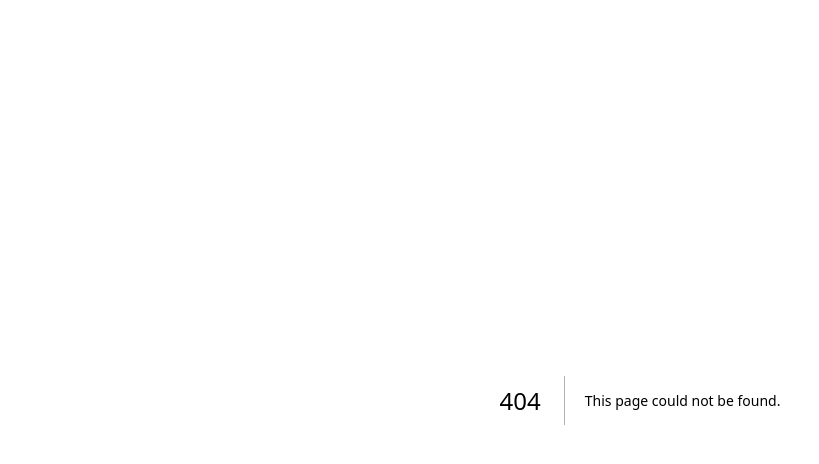
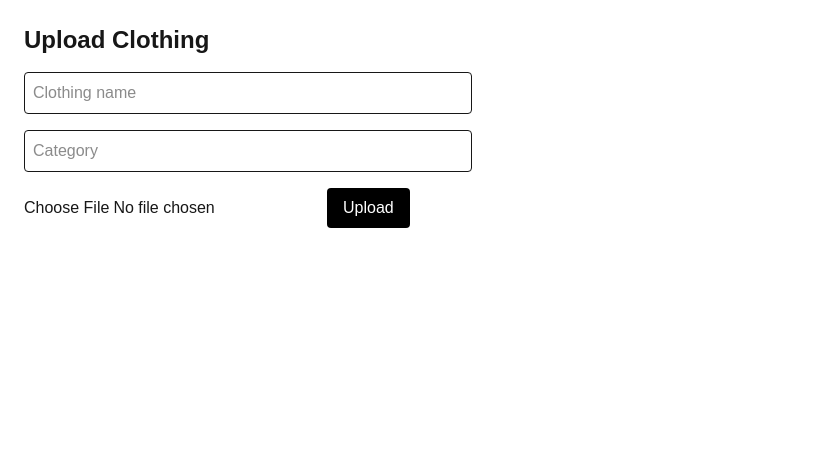
Before and after one commit to fennypatel1/threadvault, a Next.js app in the folder frontend/: page /upload in a window 1280 px wide. Before the commit this address had no page. Shown: the top 464 px of the page, without its empty margins (0-819 px from the left). Built offline with nearby package versions, Linux system fonts and the light colour scheme.

Commit message:
ensure uploads appear in frontend

```diff
--- /dev/null
+++ b/frontend/app/components/UploadForm.tsx
@@ -0,0 +1,74 @@
+"use client"
+
+import { useState } from "react"
+import { useRouter } from "next/navigation"
+
+
+export default function UploadForm() {
+    const router = useRouter()
+
+  const [name, setName] = useState("")
+  const [category, setCategory] = useState("")
+  const [image, setImage] = useState<File | null>(null)
+  const [loading, setLoading] = useState(false)
+
+  async function handleSubmit(e: React.FormEvent) {
+    e.preventDefault()
+    setLoading(true)
+
+    const formData = new FormData()
+    formData.append("name", name)
+    formData.append("category", category)
+    if (image) {
+      formData.append("image", image)
+    }
+
+    await fetch("http://127.0.0.1:8000/clothes", {
+      method: "POST",
+      body: formData,
+    })
+
+    router.push("/")
+router.refresh()
+
+  }
+
+  return (
+    <form
+      onSubmit={handleSubmit}
+      className="space-y-4 max-w-md"
+    >
+      <input
+        className="border p-2 w-full rounded"
+        placeholder="Clothing name"
+        value={name}
+        onChange={(e) => setName(e.target.value)}
+        required
+      />
+
+      <input
+        className="border p-2 w-full rounded"
+        placeholder="Category"
+        value={category}
+        onChange={(e) => setCategory(e.target.value)}
+        required
+      />
+
+      <input
+        type="file"
+        accept="image/*"
+        onChange={(e) =>
+          setImage(e.target.files?.[0] ?? null)
+        }
+        required
+      />
+
+      <button
+        disabled={loading}
+        className="bg-black text-white px-4 py-2 rounded disabled:opacity-50"
+      >
+        {loading ? "Uploading..." : "Upload"}
+      </button>
+    </form>
+  )
+}
--- a/frontend/app/page.tsx
+++ b/frontend/app/page.tsx
@@ -1,33 +1,52 @@
+"use client"
+
+import { useEffect, useState } from "react"
 import ClothingCard from "./components/ClothingCard"
 
-async function getClothes() {
-  console.log("API URL:", process.env.NEXT_PUBLIC_API_URL)
-
-  const res = await fetch(
-    `${process.env.NEXT_PUBLIC_API_URL}/clothes`,
-    { cache: "no-store" }
-  )
-
-  return res.json()
+type ClothingItem = {
+  id: string
+  name: string
+  category: string
+  image_url?: string | null
 }
 
+export default function Home() {
+  const [clothes, setClothes] = useState<ClothingItem[]>([])
+  const [loading, setLoading] = useState(true)
 
-export default async function Home() {
-  const clothes = await getClothes()
+  useEffect(() => {
+    async function fetchClothes() {
+      const res = await fetch("http://127.0.0.1:8000/clothes")
+      const data = await res.json()
+      setClothes(data)
+      setLoading(false)
+    }
+
+    fetchClothes()
+  }, [])
+
+  if (loading) {
+    return <p className="p-6">Loading...</p>
+  }
 
   return (
     <main className="p-6">
-      <h1 className="text-3xl font-bold mb-6">My Closet</h1>
+      <h1 className="text-3xl font-bold mb-2">My Closet</h1>
+
+      <a
+        href="/upload"
+        className="inline-block mb-6 text-blue-600 underline"
+      >
+        + Upload new item
+      </a>
 
       {clothes.length === 0 ? (
         <p className="text-gray-500">No clothes yet.</p>
       ) : (
         <div className="grid grid-cols-1 sm:grid-cols-2 md:grid-cols-3 gap-6">
-          {clothes.map((item: any) => {
-            //console.log(item)
-            return <ClothingCard key={item.id} item={item} />
-})}
-
+          {clothes.map((item) => (
+            <ClothingCard key={item.id} item={item} />
+          ))}
         </div>
       )}
     </main>
--- /dev/null
+++ b/frontend/app/upload/page.tsx
@@ -0,0 +1,12 @@
+import UploadForm from "../components/UploadForm"
+
+export default function UploadPage() {
+  return (
+    <main className="p-6">
+      <h1 className="text-2xl font-bold mb-4">
+        Upload Clothing
+      </h1>
+      <UploadForm />
+    </main>
+  )
+}
```
Also changed, not shown: 2 other files (tests, documents, lock files or other folders).
